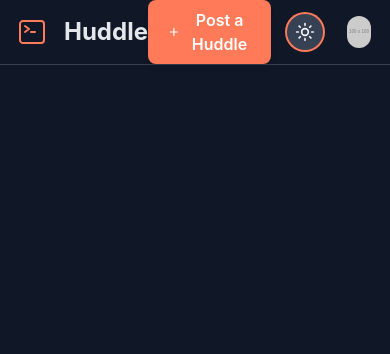
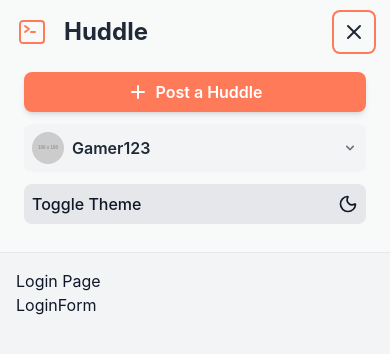
Before and after one commit to Smiruu/Huddle, a React (Vite) app in the folder client/: page /login in a window 390 px wide. Both pictures are taken after a click on the button "Toggle mobile menu". Shown: the top 354 px of the page. Built offline with nearby package versions, Linux system fonts and the light colour scheme.

Commit message:
feat: made the website more responsive

```diff
--- a/client/src/App.jsx
+++ b/client/src/App.jsx
@@ -3,6 +3,7 @@
 import { BrowserRouter as Router, Route, Routes } from "react-router-dom";
 import Header from "./component/Header"
 import Dashboard from "./screen/Dashboard";
+import Login from "./screen/Login";
 
 const App = () => {
   const getInitialTheme = () => {
@@ -44,6 +45,7 @@
         <Router>
           <Routes>
             <Route path="/" element={<Dashboard />} />
+            <Route path="/login" element={<Login />} />
           </Routes>
         </Router>
       </div>
--- a/client/src/component/Filter.jsx
+++ b/client/src/component/Filter.jsx
@@ -2,15 +2,12 @@
 
 const Filter = () => {
   return (
-    // Added dark mode classes for bg, border, and text
-    <div className="bg-white dark:bg-gray-800 p-4 rounded-lg shadow-lg border border-gray-200 dark:border-gray-700 mb-8 text-huddle-text-light dark:text-huddle-text-dark">
+    <div className="min-w-full bg-white dark:bg-gray-800 p-4 md:p-6 rounded-lg shadow-lg border border-gray-200 dark:border-gray-700 mb-8 text-huddle-text-light dark:text-huddle-text-dark">
 
-      {/* Title - dark mode text already handled by parent */}
-      <h3 className="text-lg font-semibold mb-3">Find your Huddle</h3>
+      <h3 className="text-lg md:text-xl font-semibold mb-3 md:mb-4">Find your Huddle</h3>
 
-      <div className="grid grid-cols-1 md:grid-cols-5 gap-4">
+      <div className="grid grid-cols-1 sm:grid-cols-2 md:grid-cols-5 gap-4">
 
-        {/* Game Select */}
         <div className="flex flex-col space-y-1">
           <label htmlFor="game-select" className="text-sm font-medium text-gray-700 dark:text-gray-300">
             Game
@@ -29,7 +26,6 @@
           </select>
         </div>
 
-        {/* Region Select */}
         <div className="flex flex-col space-y-1">
           <label htmlFor="region-select" className="text-sm font-medium text-gray-700 dark:text-gray-300">
             Region
@@ -48,7 +44,6 @@
           </select>
         </div>
 
-        {/* Skill Select */}
         <div className="flex flex-col space-y-1">
           <label htmlFor="skill-select" className="text-sm font-medium text-gray-700 dark:text-gray-300">
             Skill Level
@@ -69,7 +64,6 @@
           </select>
         </div>
 
-        {/* Group Size Select */}
         <div className="flex flex-col space-y-1">
           <label htmlFor="size-select" className="text-sm font-medium text-gray-700 dark:text-gray-300">
             Group Size
@@ -88,8 +82,7 @@
           </select>
         </div>
 
-        {/* Find Button */}
-        <div className="flex flex-col justify-end h-full">
+        <div className="flex flex-col justify-end h-full sm:col-span-2 md:col-span-1">
 
           <button
             className="w-full bg-huddle-orange text-white font-semibold py-2 px-4 rounded-lg shadow
--- a/client/src/component/Header.jsx
+++ b/client/src/component/Header.jsx
@@ -1,10 +1,11 @@
-import React from 'react';
-import { Sun, Moon } from 'lucide-react';
+import React, { useState } from 'react';
+import { Sun, Moon, Menu, X } from 'lucide-react';
 // Import the hook from its correct location
 import { useTheme } from "../context/useTheme.js";
 
 const Header = () => {
   const { theme, toggleTheme } = useTheme();
+  const [isMobileMenuOpen, setIsMobileMenuOpen] = useState(false);
 
   return (
     // Switched to your custom theme colors
@@ -21,8 +22,8 @@
             <h1 className="text-2xl font-bold text-huddle-text-light dark:text-huddle-text-dark">Huddle</h1>
           </div>
 
-          <div className="flex items-center space-x-4">
-
+          {/* Desktop Menu */}
+          <div className="hidden md:flex items-center space-x-4">
             <button className="bg-huddle-orange text-white font-semibold py-2 px-5 rounded-lg shadow-md hover:bg-huddle-blue transition-all duration-200 flex items-center space-x-2 cursor-pointer ">
               <svg xmlns="http://www.w3.org/2000/svg" className="h-5 w-5" viewBox="0 0 20 20" fill="currentColor">
                   <path fillRule="evenodd" d="M10 3a1 1 0 011 1v5h5a1 1 0 110 2h-5v5a1 1 0 11-2 0v-5H4a1 1 0 110-2h5V4a1 1 0 011-1z" clipRule="evenodd" />
@@ -40,14 +41,58 @@
 
             <div className="flex items-center space-x-2 p-2 rounded-lg hover:bg-gray-100 dark:hover:bg-gray-700 cursor-pointer">
               <img className="h-8 w-8 rounded-full object-cover" src="https://placehold.co/100x100/111827/FF7A59?text=G" alt="User Profile" />
-
               <span className="hidden md:block font-semibold text-huddle-text-light dark:text-huddle-text-dark">Gamer123</span>
               <svg xmlns="http://www.w3.org/2000/svg" className="h-4 w-4 text-gray-500 dark:text-gray-400" viewBox="0 0 20 20" fill="currentColor">
                   <path fillRule="evenodd" d="M5.293 7.293a1 1 0 011.414 0L10 10.586l3.293-3.293a1 1 0 111.414 1.414l-4 4a1 1 0 01-1.414 0l-4-4a1 1 0 010-1.414z" clipRule="evenodd" />
               </svg>
             </div>
           </div>
+
+          {/* Mobile Burger Button */}
+          <div className="md:hidden flex items-center">
+            <button
+              onClick={() => setIsMobileMenuOpen(!isMobileMenuOpen)}
+              className="p-2 rounded-md text-huddle-text-light dark:text-huddle-text-dark focus:outline-none focus:ring-2 focus:ring-huddle-orange"
+              aria-label="Toggle mobile menu"
+            >
+              {isMobileMenuOpen ? <X size={24} /> : <Menu size={24} />}
+            </button>
+          </div>
+
         </div>
+
+        {/* Mobile Menu Dropdown */}
+        {isMobileMenuOpen && (
+          <div className="md:hidden pb-4">
+            <div className="px-2 pt-2 pb-3 space-y-3 sm:px-3">
+              <button className="w-full bg-huddle-orange text-white font-semibold py-2 px-5 rounded-lg shadow-md hover:bg-huddle-blue transition-all duration-200 flex items-center justify-center space-x-2 cursor-pointer ">
+                <svg xmlns="http://www.w3.org/2000/svg" className="h-5 w-5" viewBox="0 0 20 20" fill="currentColor">
+                  <path fillRule="evenodd" d="M10 3a1 1 0 011 1v5h5a1 1 0 110 2h-5v5a1 1 0 11-2 0v-5H4a1 1 0 110-2h5V4a1 1 0 011-1z" clipRule="evenodd" />
+                </svg>
+                <span>Post a Huddle</span>
+              </button>
+
+              <div className="flex items-center justify-between space-x-2 p-2 rounded-lg bg-gray-100 dark:bg-gray-700 cursor-pointer">
+                <div className="flex items-center space-x-2">
+                  <img className="h-8 w-8 rounded-full object-cover" src="https://placehold.co/100x100/111827/FF7A59?text=G" alt="User Profile" />
+                  <span className="font-semibold text-huddle-text-light dark:text-huddle-text-dark">Gamer123</span>
+                </div>
+                <svg xmlns="http://www.w3.org/2000/svg" className="h-4 w-4 text-gray-500 dark:text-gray-400" viewBox="0 0 20 20" fill="currentColor">
+                  <path fillRule="evenodd" d="M5.293 7.293a1 1 0 011.414 0L10 10.586l3.293-3.293a1 1 0 111.414 1.414l-4 4a1 1 0 01-1.414 0l-4-4a1 1 0 010-1.414z" clipRule="evenodd" />
+                </svg>
+              </div>
+
+              <button
+                onClick={toggleTheme}
+                className="w-full flex justify-between items-center p-2 rounded-lg bg-gray-200 dark:bg-gray-700 text-gray-900 dark:text-gray-100 focus:outline-none"
+                aria-label="Toggle dark mode"
+              >
+                <span className="font-medium">Toggle Theme</span>
+                {theme === 'light' ? <Moon size={20} /> : <Sun size={20} />}
+              </button>
+            </div>
+          </div>
+        )}
       </nav>
     </header>
   );
--- /dev/null
+++ b/client/src/component/Login/LoginForm.jsx
@@ -0,0 +1,7 @@
+const LoginForm = () => {
+    return (
+        <div>LoginForm</div>
+    )
+}
+
+export default LoginForm;
--- a/client/src/screen/Login.jsx
+++ b/client/src/screen/Login.jsx
@@ -0,0 +1,14 @@
+import LoginForm from "../component/Login/LoginForm";
+
+const Login = () => {
+
+
+    return (
+    <div className="p-4 md:">
+        Login Page
+        <LoginForm />
+    </div>
+    );
+}
+
+export default Login;
```
